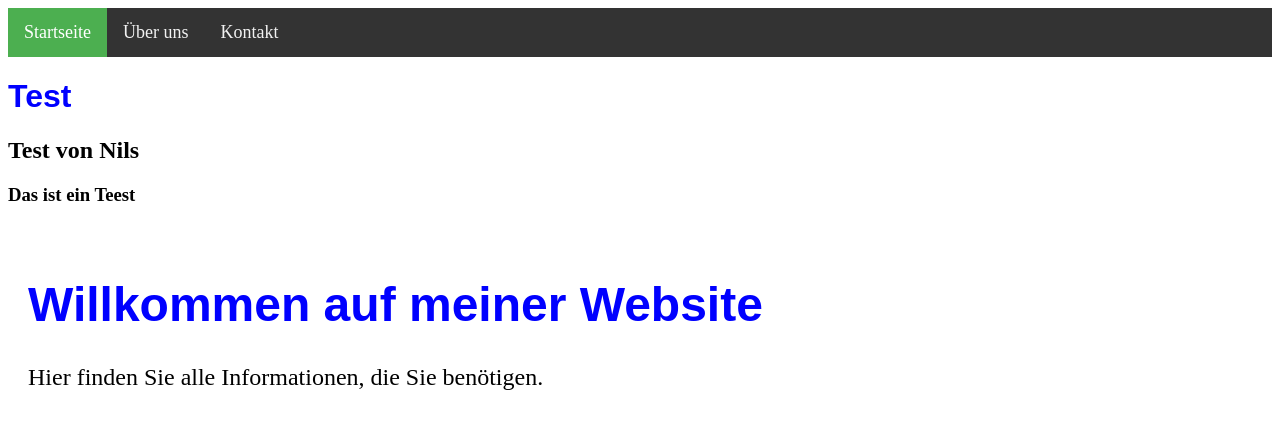
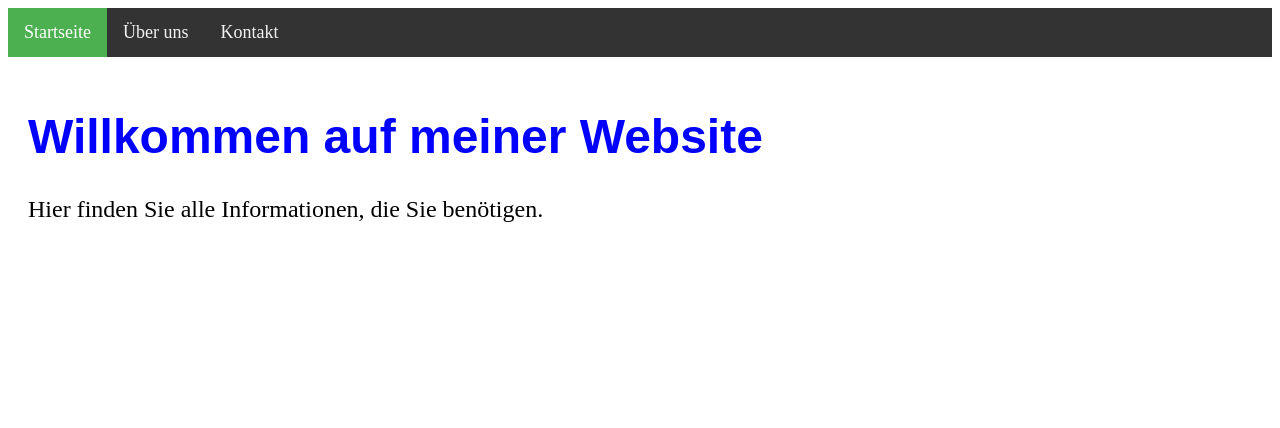
Before and after one commit to Timon-Okle/AL4_Enes_Luca_TimonO_Nils, a plain HTML site: page index.html in a window 1280 px wide. Drawn offline with Linux system fonts and the light colour scheme.

Commit message:
Update index.html

```diff
--- a/index.html
+++ b/index.html
@@ -6,7 +6,6 @@
   <meta charset="UTF-8">
   <meta name="viewport" content="width=device-width, initial-scale=1.0">
   <title>Meine Website</title>
-</head>
 <body>
   <!-- Navbar -->
   <div class="navbar">
@@ -14,9 +13,7 @@
     <a href="#">Über uns</a>
     <a href="#">Kontakt</a>
   </div>
-<h1>Test</h1>
-<h2>Test von Nils</h2>
-  <h3>Das ist ein Teest</h3>
+
   <!-- Hauptinhalt -->
   <div class="content">
     <h1>Willkommen auf meiner Website</h1>
```
